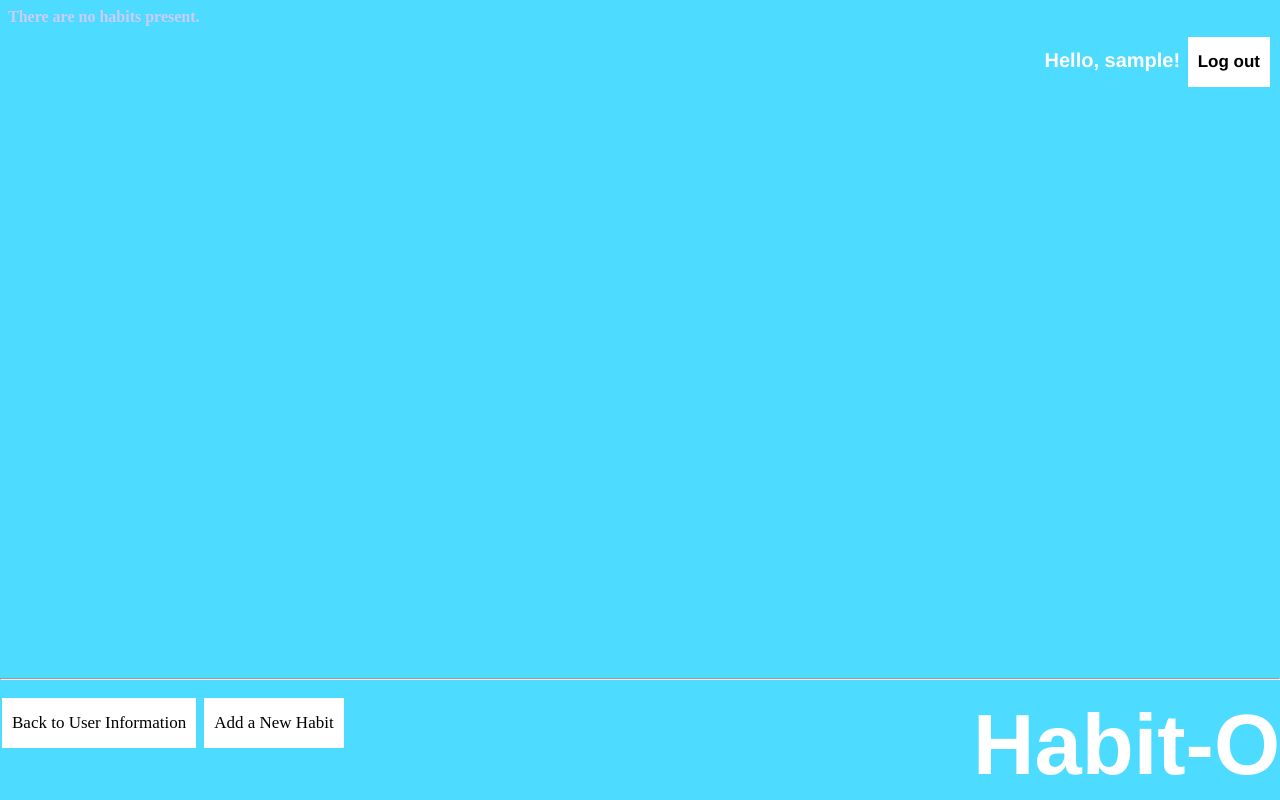
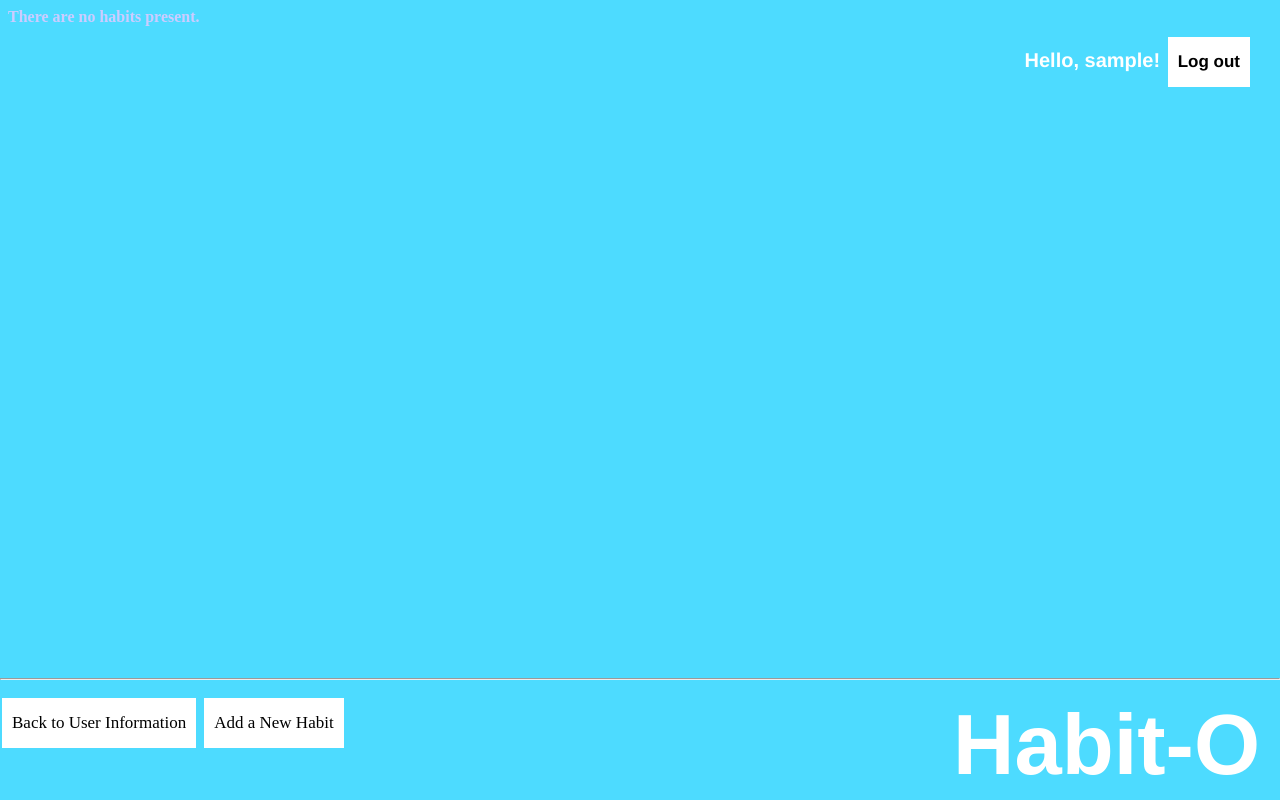
Before and after one commit to AukseBar/Habit-O, a Django app: page /habito_app/user in a window 1280 px wide. Run offline with Django 3.2, Linux system fonts and the light colour scheme; the visitor is signed in with stand-in values (Sample User, id 1); data that the repository does not hold is empty; some libraries are stand-ins or nearby versions.

Commit message:
layout fixes

```diff
--- a/static/css/basic/stylesLoggedIn.css
+++ b/static/css/basic/stylesLoggedIn.css
@@ -32,12 +32,12 @@
 .greeting {
 	position: absolute;
 	bottom:1;
-	right:0;
+	right:20px;
 	color: white;
 }
 .logo {
 	position: fixed;
-	right: 0px;
+	right: 20px;
 	bottom: 0px;
 }
 .button {
@@ -55,6 +55,10 @@
 
 .habit_table {
 	background-color: white;
+	width: 30%;
+	height: 50%;
+	text-align: center;
+	font-size: 20px;
 }
 div.tb_element {
 	position: relative;
```
